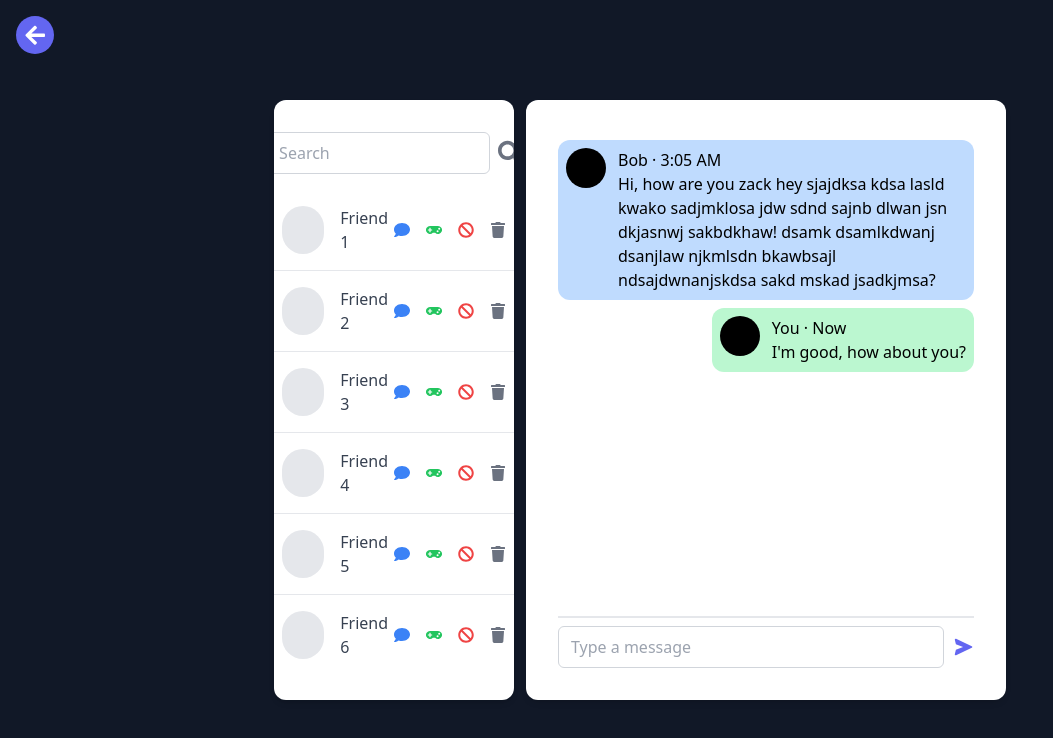
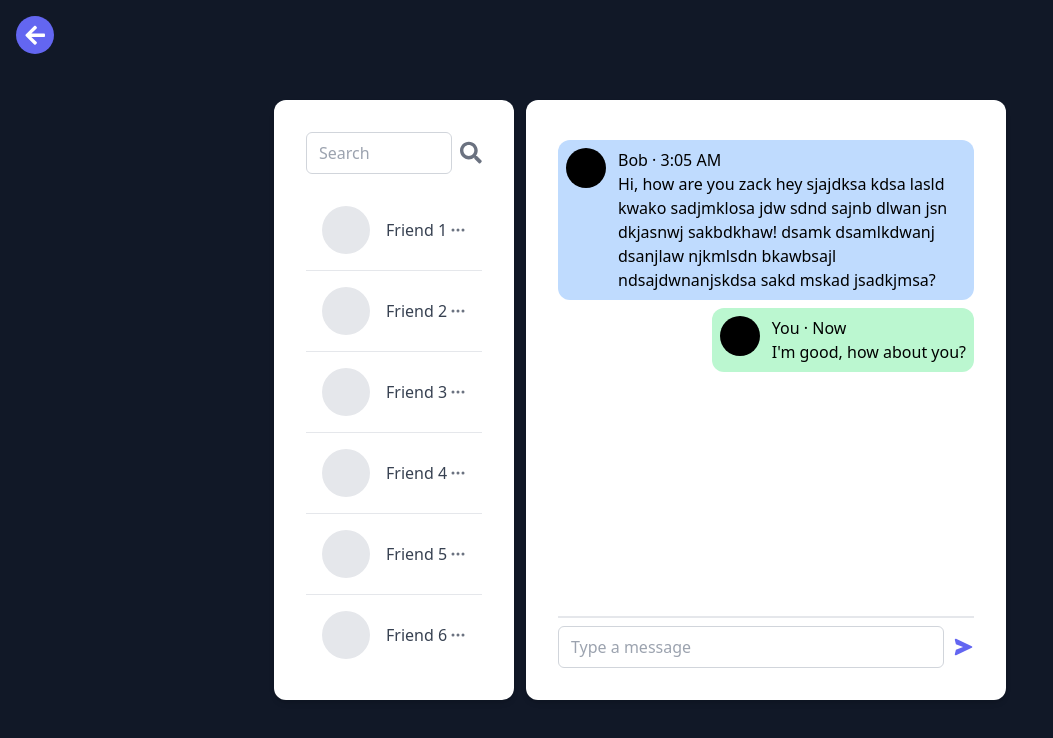
Before and after one commit to zackarydevove/transcendence, a React (Create React App) app in the folder client/: page /friends in a window 1280 px wide. Shown: the top 738 px of the page, without its empty margins (0-1053 px from the left). Built offline with nearby package versions, Linux system fonts and the light colour scheme.

Commit message:
update friends page UI

```diff
--- a/client/src/pages/Friends.tsx
+++ b/client/src/pages/Friends.tsx
@@ -1,6 +1,7 @@
 import React, { useState } from 'react';
 import { FaComment, FaBan, FaTrash, FaGamepad, FaSearch } from 'react-icons/fa';
 import { BiSolidSend } from 'react-icons/bi';
+import { BsThreeDots } from 'react-icons/bs';
 import BackButton from '../components/BackButton';
 
 interface Friend {
@@ -10,6 +11,7 @@ interface Friend {
 
 const Friends: React.FC = () => {
   const [search, setSearch] = useState<string>('');
+  const [dropdownOpen, setDropdownOpen] = useState<number | null>(null);
   const friends: Friend[] = [
     { username: 'Friend 1', profilePicture: '' }, // Mock data
     { username: 'Friend 2', profilePicture: '' },
@@ -25,6 +27,10 @@ const Friends: React.FC = () => {
 
   const handleSearchChange = (event: React.ChangeEvent<HTMLInputElement>) => {
     setSearch(event.target.value);
+  }
+
+  const toggleDropdown = (index: number) => {
+    setDropdownOpen(index !== dropdownOpen ? index : null);
   }
 
   return (
@@ -57,19 +63,24 @@ const Friends: React.FC = () => {
                             {/* Friends List */}
                             <div className='w-full h-full overflow-y-auto '>
                                 {friends.map((friend, index) => (
-                                    <div key={index} className='flex items-center justify-between p-4 border-b border-gray-200'>
+                                    <div key={index} className='flex items-center justify-between p-4 border-b border-gray-200 hover:bg-indigo-200 '>
                                         {/* Profile Picture and Username */}
                                         <div className='flex items-center'>
                                             <div className='h-12 w-12 bg-gray-200 rounded-full mr-4' />
                                             <p className='text-gray-700'>{friend.username}</p>
                                         </div>
                                         {/* Actions */}
-                                        <div className='flex items-center gap-4 max-sm:hidden'>
-                                            <FaComment className='text-blue-500 cursor-pointer' />
-                                            <FaGamepad className='text-green-500 cursor-pointer' />
-                                            <FaBan className='text-red-500 cursor-pointer' />
-                                            <FaTrash className='text-gray-500 cursor-pointer' />
+                                        <div className='relative'>
+                                        <BsThreeDots className='text-gray-500 cursor-pointer' onClick={() => toggleDropdown(index)} />
+                                        {dropdownOpen === index && (
+                                            <div className='absolute z-20 right-0 w-40 mt-2 bg-white border rounded shadow-xl'>
+                                                <a href="#" className='transition-colors duration-200 block px-4 py-2 text-normal text-gray-900 rounded hover:bg-indigo-500 hover:text-white'>Invite to play</a>
+                                                <a href="#" className='transition-colors duration-200 block px-4 py-2 text-normal text-gray-900 rounded hover:bg-indigo-500 hover:text-white'>Delete friend</a>
+                                                <a href="#" className='transition-colors duration-200 block px-4 py-2 text-normal text-gray-900 rounded hover:bg-indigo-500 hover:text-white'>Block friend</a>
+                                            </div>
+                                        )}
                                         </div>
+
                                     </div>
                                 ))}
                             </div>
--- a/client/src/pages/Home.tsx
+++ b/client/src/pages/Home.tsx
@@ -37,7 +37,7 @@ function Home() {
                 </a>
 
 				{/* Settings */}
-				<a href="/settings" className='flex flex-col items-center text-white hover:text-indigo-500'>
+				<a href="/login" className='flex flex-col items-center text-white hover:text-indigo-500'>
 					<FaPowerOff className='h-12 w-12'/>
 					<p>Logout</p>
 				</a>
--- a/client/src/pages/Profile.tsx
+++ b/client/src/pages/Profile.tsx
@@ -9,7 +9,7 @@ interface Game {
 }
 
 const Profile: React.FC = () => {
-  const [username, setUsername] = useState<string>('John Doe');
+  const [username, setUsername] = useState<string>('Zack');
   const games: Game[] = [
     { opponent: 'Bob', scoreA: 3, scoreB: 7},
     { opponent: 'Zack', scoreA: 5, scoreB: 3},
```
